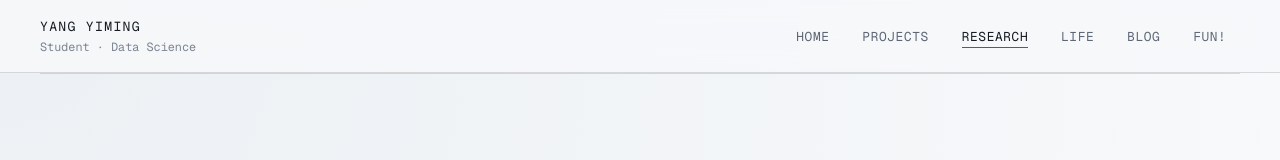
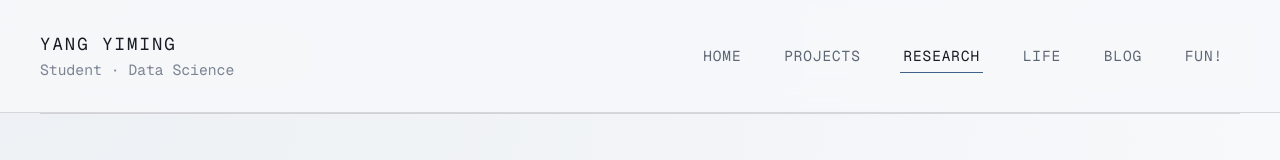
Before and after one commit to Yang-Yiming/yang-yiming.github.io, a React (Vite) app: page / in a window 1280 px wide. Shown: the top 160 px of the page. Built offline with nearby package versions, Linux system fonts and the light colour scheme; grey boxes are pictures that could not be loaded.

Commit message:
Refine homepage header scale

```diff
--- a/src/App.tsx
+++ b/src/App.tsx
@@ -474,7 +474,7 @@ function App() {
 
   return (
     <div className="page-shell">
-      <SiteHeader activeSection={activeSection} />
+      <SiteHeader activeSection={activeSection} isHome />
       <HomeContent />
     </div>
   );
--- a/src/components/SiteHeader.tsx
+++ b/src/components/SiteHeader.tsx
@@ -1,13 +1,66 @@
+import { useEffect, useState } from "react";
 import { sections, siteMeta } from "../content";
 import type { SectionId } from "../types";
 
 interface SiteHeaderProps {
   activeSection?: SectionId;
+  isHome?: boolean;
 }
 
-export function SiteHeader({ activeSection }: SiteHeaderProps) {
+const expandedScrollThreshold = 56;
+
+export function SiteHeader({ activeSection, isHome = false }: SiteHeaderProps) {
+  const [isCompact, setIsCompact] = useState(() => {
+    if (!isHome) {
+      return true;
+    }
+
+    return window.scrollY > expandedScrollThreshold;
+  });
+
+  useEffect(() => {
+    if (!isHome) {
+      setIsCompact(true);
+      return;
+    }
+
+    const updateHeaderState = () => {
+      setIsCompact(window.scrollY > expandedScrollThreshold);
+    };
+
+    updateHeaderState();
+    window.addEventListener("scroll", updateHeaderState, { passive: true });
+
+    return () => {
+      window.removeEventListener("scroll", updateHeaderState);
+    };
+  }, [isHome]);
+
+  useEffect(() => {
+    const navHeight = isHome && !isCompact
+      ? "var(--nav-height-home-expanded)"
+      : "var(--nav-height-compact)";
+
+    document.documentElement.style.setProperty("--nav-height", navHeight);
+
+    return () => {
+      document.documentElement.style.setProperty(
+        "--nav-height",
+        "var(--nav-height-compact)",
+      );
+    };
+  }, [isCompact, isHome]);
+
+  const headerClassName = [
+    "site-header",
+    isHome ? "site-header--home" : "",
+    isCompact ? "site-header--compact" : "site-header--expanded",
+  ]
+    .filter(Boolean)
+    .join(" ");
+
   return (
-    <header className="site-header">
+    <header className={headerClassName}>
       <div className="site-header__inner">
         <a className="site-mark" href="/">
           <span className="site-mark__name">{siteMeta.name}</span>
--- a/src/styles/base.css
+++ b/src/styles/base.css
@@ -12,7 +12,9 @@
     --accent: #3f6288;
     --accent-soft: rgba(63, 98, 136, 0.12);
     --max-width: 1200px;
-    --nav-height: 72px;
+    --nav-height-compact: 80px;
+    --nav-height-home-expanded: 112px;
+    --nav-height: var(--nav-height-compact);
     --section-gap: clamp(4rem, 8vw, 9rem);
     --gutter: clamp(1.1rem, 3vw, 2.4rem);
     --transition: 180ms ease;
@@ -266,7 +268,8 @@ select {
 
 @media (max-width: 640px) {
     :root {
-        --nav-height: 104px;
+        --nav-height-compact: 112px;
+        --nav-height-home-expanded: 136px;
         --section-gap: 3.5rem;
     }
 
--- a/src/styles/header.css
+++ b/src/styles/header.css
@@ -16,31 +16,43 @@
     align-items: center;
     justify-content: space-between;
     gap: 1.5rem;
+    transition:
+        min-height 220ms ease,
+        gap 220ms ease,
+        padding 220ms ease;
 }
 
 .site-mark {
     display: grid;
-    gap: 0.2rem;
+    gap: 0.24rem;
     white-space: nowrap;
+    transition: gap 220ms ease;
 }
 
 .site-mark__name {
-    font-size: 0.82rem;
+    font-size: 0.9rem;
     letter-spacing: 0.1em;
     text-transform: uppercase;
+    transition:
+        font-size 220ms ease,
+        letter-spacing 220ms ease;
 }
 
 .site-mark__role {
     color: var(--text-muted);
-    font-size: 0.74rem;
+    font-size: 0.8rem;
+    transition:
+        font-size 220ms ease,
+        color var(--transition);
 }
 
 .site-nav {
     display: flex;
     align-items: center;
-    gap: 0.35rem;
+    gap: 0.45rem;
     overflow-x: auto;
     scrollbar-width: none;
+    transition: gap 220ms ease;
 }
 
 .site-nav::-webkit-scrollbar {
@@ -49,14 +61,17 @@
 
 .site-nav__link {
     position: relative;
-    padding: 0.65rem 0.85rem;
+    padding: 0.72rem 0.92rem;
     color: var(--text-soft);
-    font-size: 0.8rem;
-    letter-spacing: 0.05em;
+    font-size: 0.84rem;
+    letter-spacing: 0.055em;
     text-transform: uppercase;
     transition:
         color var(--transition),
-        background-color var(--transition);
+        background-color var(--transition),
+        padding 220ms ease,
+        font-size 220ms ease,
+        letter-spacing 220ms ease;
 }
 
 .site-nav__link::after {
@@ -82,6 +97,33 @@
     background: var(--accent);
 }
 
+.site-header--home.site-header--expanded .site-header__inner {
+    gap: 2rem;
+}
+
+.site-header--home.site-header--expanded .site-mark {
+    gap: 0.34rem;
+}
+
+.site-header--home.site-header--expanded .site-mark__name {
+    font-size: 1.08rem;
+    letter-spacing: 0.12em;
+}
+
+.site-header--home.site-header--expanded .site-mark__role {
+    font-size: 0.92rem;
+}
+
+.site-header--home.site-header--expanded .site-nav {
+    gap: 0.55rem;
+}
+
+.site-header--home.site-header--expanded .site-nav__link {
+    padding: 0.95rem 1.06rem;
+    font-size: 0.9rem;
+    letter-spacing: 0.065em;
+}
+
 @media (max-width: 900px) {
     .site-header__inner {
         flex-direction: column;
@@ -94,6 +136,11 @@
     .site-mark {
         gap: 0.1rem;
     }
+
+    .site-header--home.site-header--expanded .site-header__inner {
+        padding-top: 1.2rem;
+        padding-bottom: 0.95rem;
+    }
 }
 
 @media (max-width: 640px) {
@@ -101,4 +148,9 @@
         padding-left: 0.55rem;
         padding-right: 0.55rem;
     }
+
+    .site-header--home.site-header--expanded .site-nav__link {
+        padding-left: 0.7rem;
+        padding-right: 0.7rem;
+    }
 }
```
